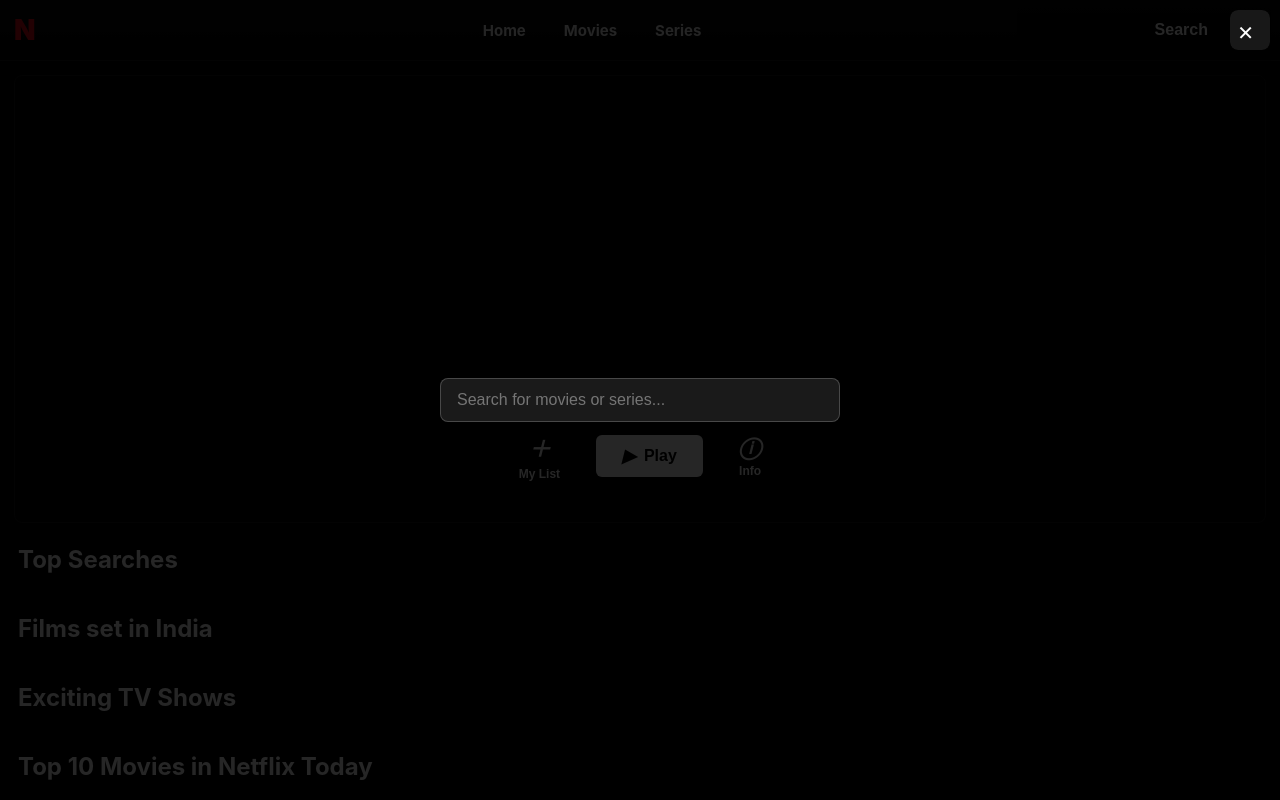
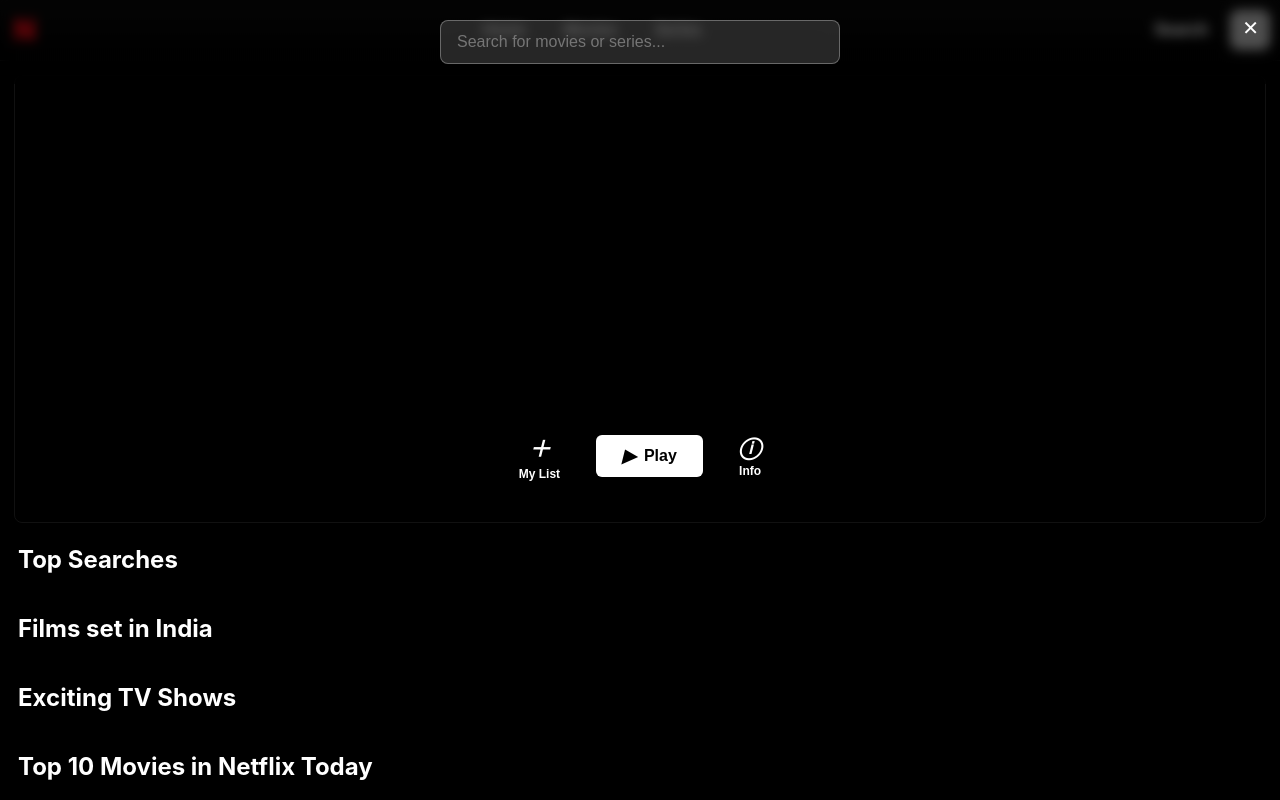
Before and after one commit to MrAnkMods/Netfmirror, a plain HTML site: page index.html in a window 1280 px wide. Both pictures are taken after a click on the button "Search". Shown: the top 800 px of the page. Drawn offline with Linux system fonts and the light colour scheme; no server answers; grey boxes are pictures that could not be loaded.

Commit message:
Add files via upload

```diff
--- a/index.html
+++ b/index.html
@@ -66,17 +66,24 @@
   top:0;
   left:0;
   width:100%;
-    height:100%;
-    background:rgba(0,0,0,0.85);
+  height:auto;
+  padding:20px 0;
+  background:rgba(0,0,0,0.5);
+  backdrop-filter:blur(6px);
   display:none;
   justify-content:center;
-    align-items:center;
   z-index:1000;
+  pointer-events:none; /* background click allowed */
+}
+
+.search-overlay.active {
+  display:flex;
+  pointer-events:auto;
 }
 
 .search-box{
-    background:rgba(255,255,255,0.1);
-    border:1px solid rgba(255,255,255,0.2);
+  background:rgba(255,255,255,0.15);
+  border:1px solid rgba(255,255,255,0.3);
   border-radius:8px;
   padding:12px 16px;
   width:80%;
@@ -89,8 +96,8 @@
 
 .close-search{
   position:absolute;
-    top:20px;
-    right:20px;
+  top:15px;
+  right:15px;
   font-size:20px;
   background:transparent;
   color:#fff;
@@ -274,15 +281,19 @@ let bannerItems = [];
 let allItems = {};
 
 // 🔍 Search overlay toggle
+// 🔍 Improved Transparent Search
 searchToggle.addEventListener("click", () => {
-  searchOverlay.style.display = "flex";
+  searchOverlay.classList.add("active");
+  searchOverlay.style.pointerEvents = "auto";
   searchBox.focus();
 });
 
 closeSearch.addEventListener("click", () => {
-  searchOverlay.style.display = "none";
+  searchOverlay.classList.remove("active");
+  searchOverlay.style.pointerEvents = "none";
   searchBox.value = "";
-  searchResults.style.display = "none";
+  // Keep results visible instead of hiding everything
+  searchResults.style.display = "block";
 });
 
 // 🔧 Create Card
```
Lines whose indentation alone changed are shown as unchanged.
